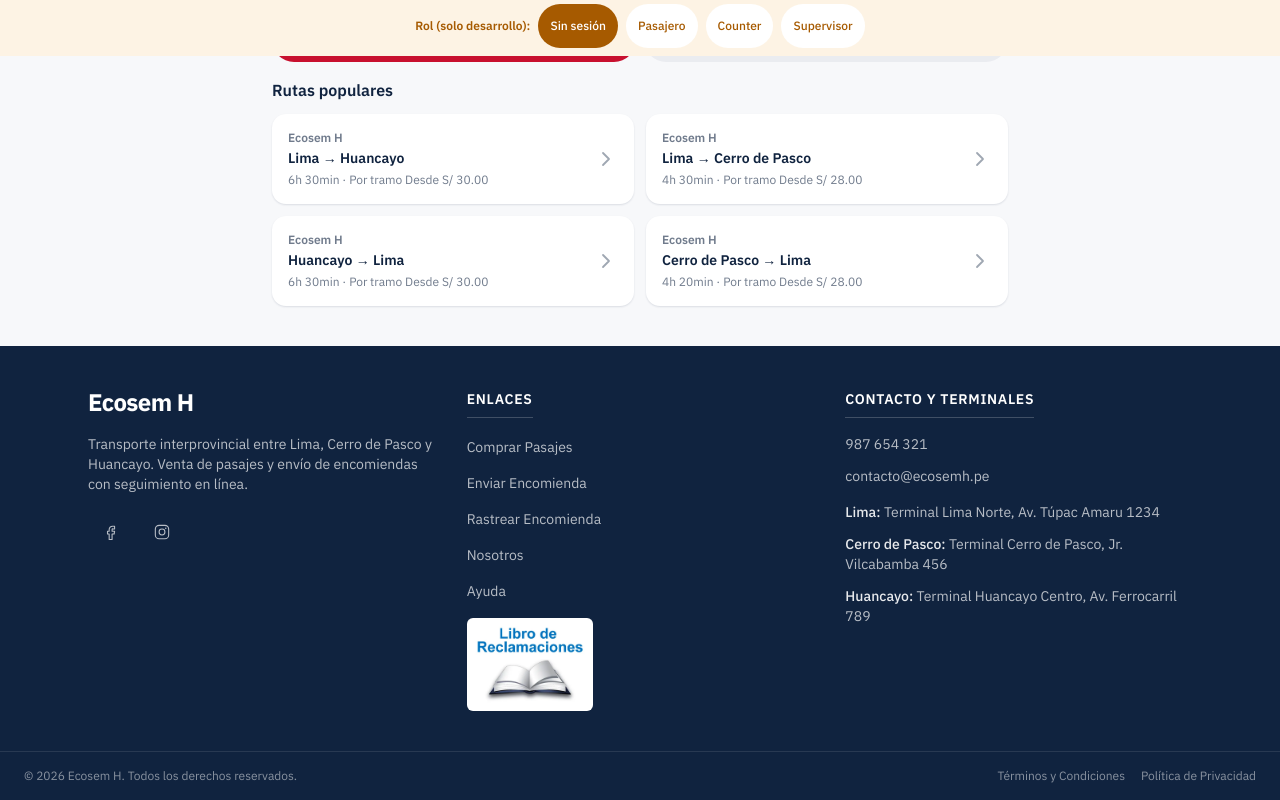
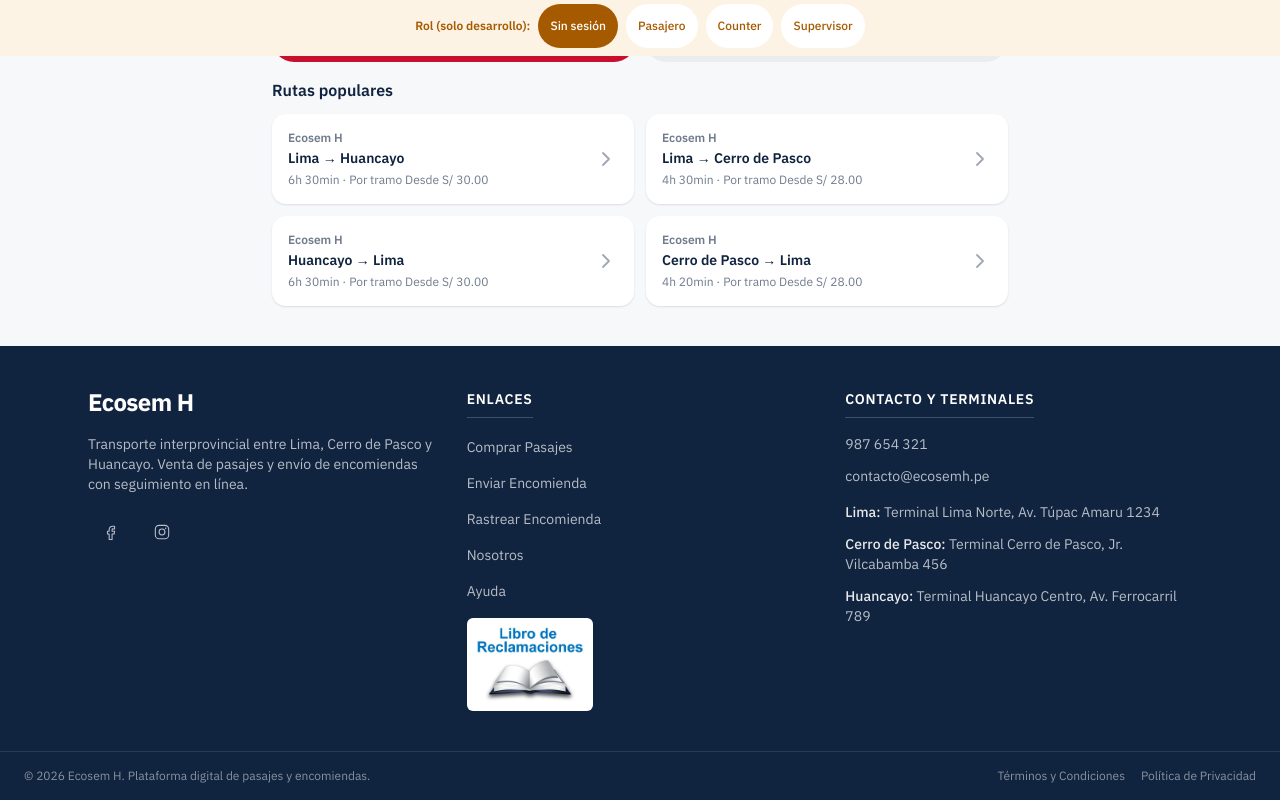
Before and after one commit to cristo-17/Ecosem_H, a Next.js app: page / in a window 1280 px wide. Shown: the part 744-1544 px from the top of the page. Built offline with nearby package versions, Linux system fonts and the light colour scheme; no server answers.

Commit message:
style: actualizar texto del footer

```diff
--- a/components/layout/Footer.tsx
+++ b/components/layout/Footer.tsx
@@ -140,8 +140,7 @@ export function Footer() {
       </div>
 
       <div className="flex flex-col items-center gap-2 border-t border-white/10 px-4 py-4 text-center text-xs text-white/50 sm:flex-row sm:justify-between sm:px-6">
-        <p>© 2026 Ecosem H. Todos los derechos reservados.</p>
-        <div className="flex gap-4">
+        <p>© 2026 Ecosem H. Plataforma digital de pasajes y encomiendas.</p>        <div className="flex gap-4">
           <Link href={RUTAS.terminos} className="hover:text-white/80">
             Términos y Condiciones
           </Link>
```
